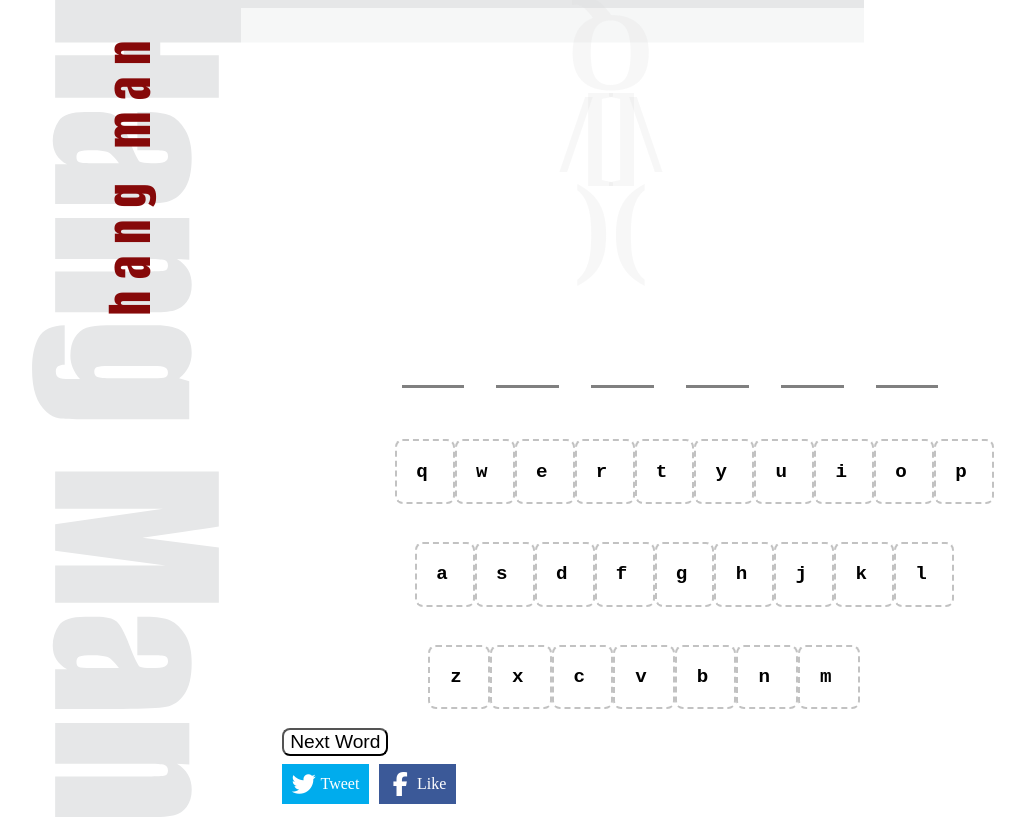
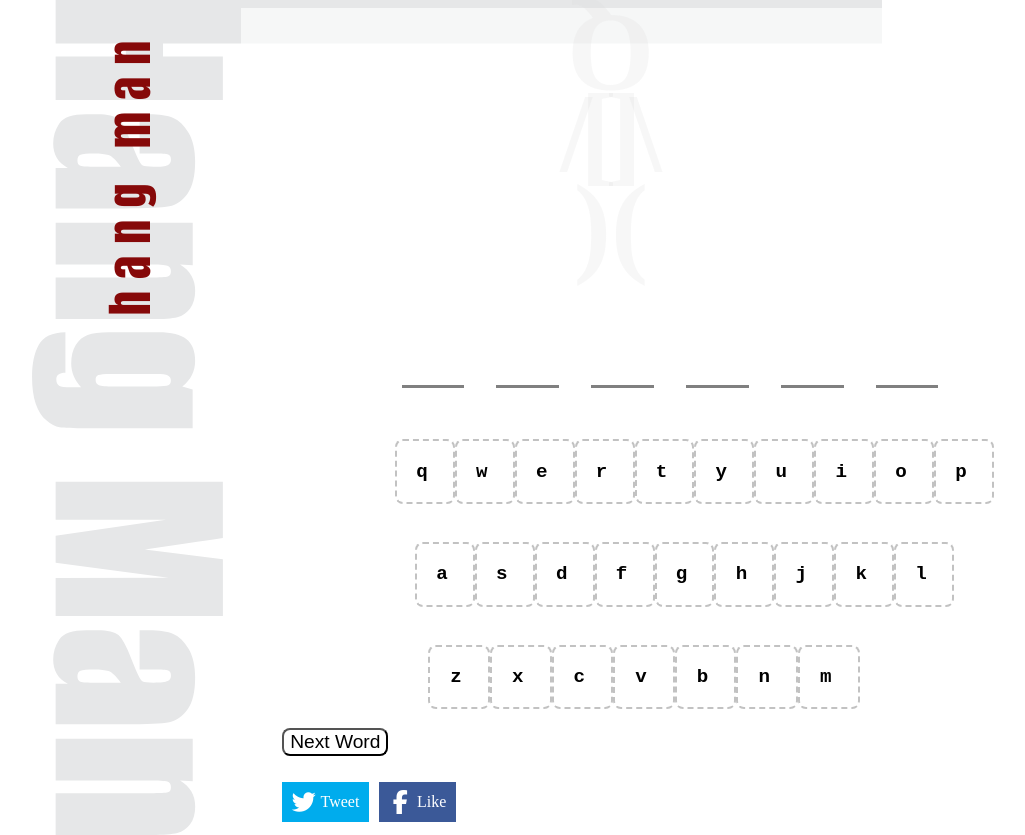
Before and after one commit to beaudaignault/hangman, a plain HTML site: page index.html in a window 1280 px wide. Shown: the whole page, without its empty margins (26-1051 px from the left). Drawn offline with nearby package versions, Linux system fonts and the light colour scheme; no server answers; a web font is replaced by a local one.

Commit message:
style sheet tidy
social media element

```diff
--- a/styles/style.css
+++ b/styles/style.css
@@ -249,6 +249,12 @@ p[class^="fail"] {
     margin: 10px -127px;
   }
 }
+
+/* social sharing */
+#share {
+  margin-top: 1.3em;
+}
+
 .jssocials-share {
   margin: 2.3em 0.6em 0.3em 0;
 }
```
